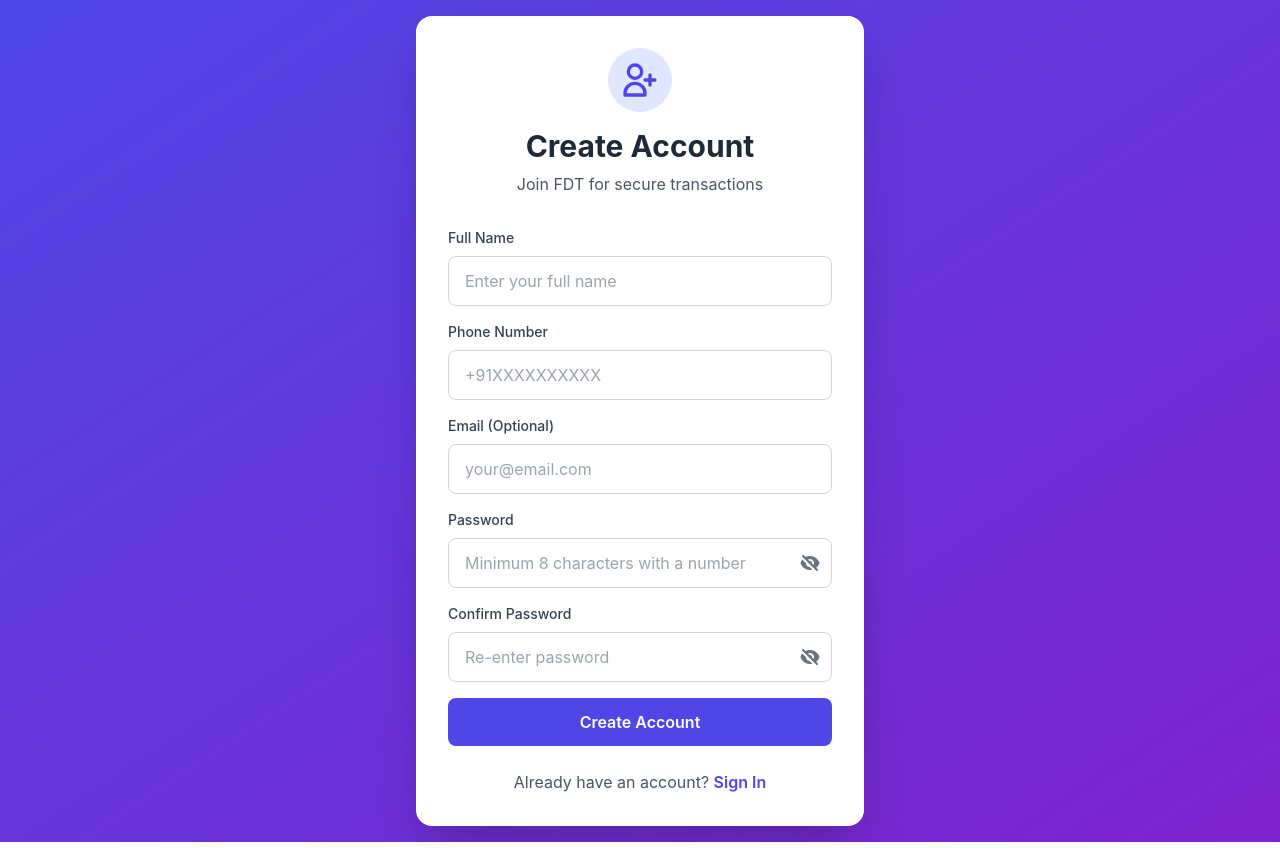
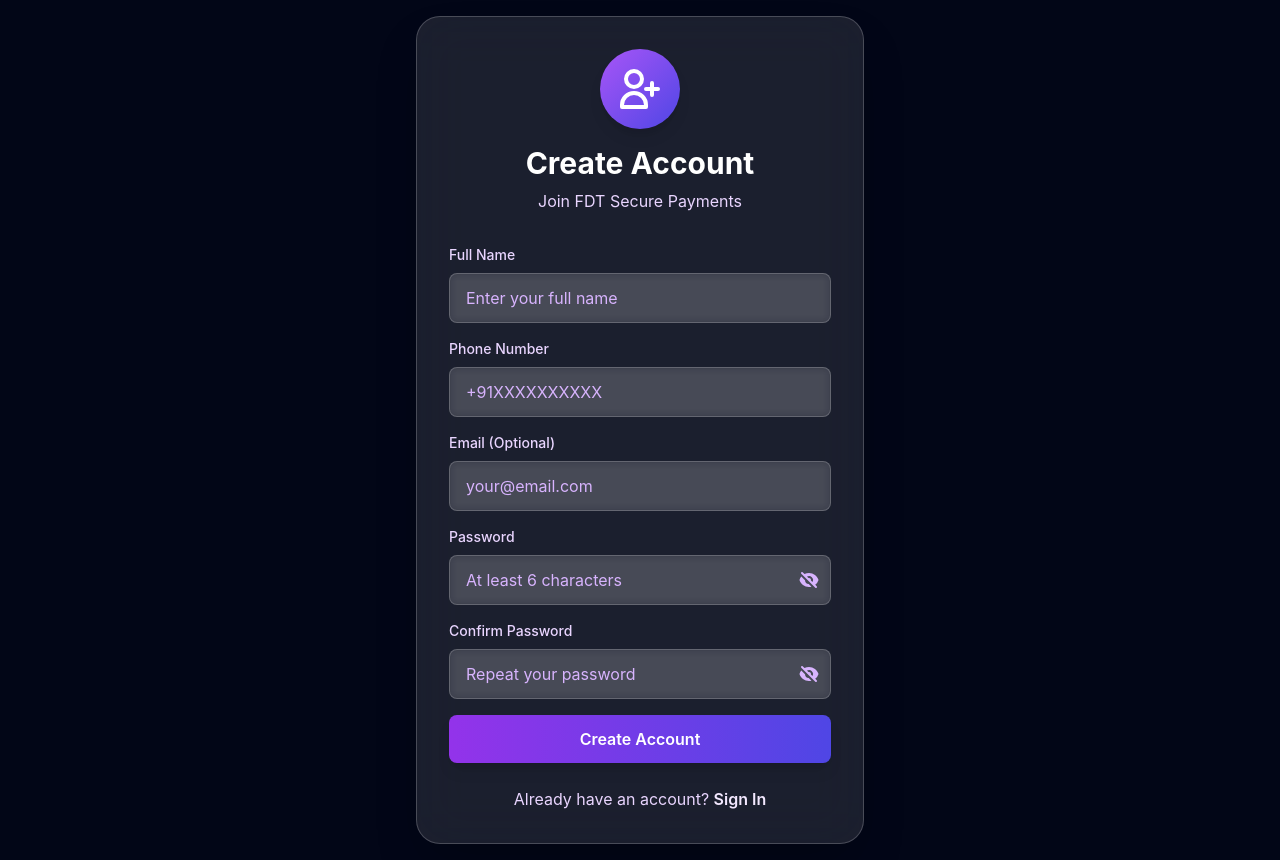
Before and after one commit to Nandeesh71/fdt-in-upi, a React (Create React App) app in the folder frontend/: page /register in a window 1280 px wide. Built offline with nearby package versions, Linux system fonts and the light colour scheme; no server answers.

Commit message:
Update RegisterScreen.js

```diff
--- a/frontend/src/components/RegisterScreen.js
+++ b/frontend/src/components/RegisterScreen.js
@@ -21,21 +21,16 @@ const RegisterScreen = ({ onRegister }) => {
   const [registeredToken, setRegisteredToken] = useState(null);
 
   const handleChange = (e) => {
-    setFormData({
-      ...formData,
-      [e.target.name]: e.target.value
-    });
+    setFormData({ ...formData, [e.target.name]: e.target.value });
     setError('');
   };
 
   const handleBiometricComplete = () => {
-    // User completed biometric setup
     onRegister(registeredUser, registeredToken);
     navigate('/dashboard');
   };
 
   const handleBiometricSkip = () => {
-    // User skipped biometric setup
     onRegister(registeredUser, registeredToken);
     navigate('/dashboard');
   };
@@ -43,12 +38,10 @@ const RegisterScreen = ({ onRegister }) => {
   // Show biometric setup screen after registration
   if (showBiometricSetup) {
     return (
-      <div className="min-h-screen bg-gradient-to-br from-indigo-600 to-purple-700 flex items-center justify-center p-4">
-        <BiometricSetup
-          onComplete={handleBiometricComplete}
-          onSkip={handleBiometricSkip}
-        />
-      </div>
+      <BiometricSetup
+        onComplete={handleBiometricComplete}
+        onSkip={handleBiometricSkip}
+      />
     );
   }
 
@@ -73,15 +66,13 @@ const RegisterScreen = ({ onRegister }) => {
       const response = await registerUser(userData);
 
       if (response.status === 'success') {
-        // Store user data and show biometric setup
         setRegisteredUser(response.user);
         setRegisteredToken(response.token);
 
-        // IMPORTANT: Save token to localStorage before showing BiometricSetup
-        // BiometricSetup needs the token to register credentials with the backend
-        // Using localStorage ensures token persists across app restarts for future biometric unlocks
-        localStorage.setItem('fdt_token', response.token);
-        localStorage.setItem('fdt_user', JSON.stringify(response.user));
+        // ✅ FIX: was using localStorage — now uses window.sessionStorage
+        //    to match where api.js reads the token from.
+        window.sessionStorage.setItem('fdt_token', response.token);
+        window.sessionStorage.setItem('fdt_user', JSON.stringify(response.user));
 
         setShowBiometricSetup(true);
       }
@@ -93,111 +84,90 @@ const RegisterScreen = ({ onRegister }) => {
   };
 
   return (
-    <div className="min-h-screen bg-gradient-to-br from-indigo-600 to-purple-700 flex items-center justify-center p-4">
-      <div className="bg-white rounded-2xl shadow-2xl w-full max-w-md p-8 fade-in">
+    <div className="min-h-screen bg-slate-950 flex items-center justify-center p-4 relative overflow-hidden">
+      <div className="bg-white/10 backdrop-blur-xl rounded-3xl shadow-2xl w-full max-w-md p-8 border border-white/20 relative z-10">
         <div className="text-center mb-8">
-          <div className="w-16 h-16 mx-auto bg-indigo-100 rounded-full flex items-center justify-center mb-4">
-            <svg
-              className="w-10 h-10 text-indigo-600"
-              fill="none"
-              stroke="currentColor"
-              viewBox="0 0 24 24"
-            >
-              <path
-                strokeLinecap="round"
-                strokeLinejoin="round"
-                strokeWidth={2}
-                d="M18 9v3m0 0v3m0-3h3m-3 0h-3m-2-5a4 4 0 11-8 0 4 4 0 018 0zM3 20a6 6 0 0112 0v1H3v-1z"
-              />
+          <div className="w-20 h-20 mx-auto bg-gradient-to-br from-purple-500 to-indigo-600 rounded-full flex items-center justify-center mb-4 shadow-lg">
+            <svg className="w-12 h-12 text-white" fill="none" stroke="currentColor" viewBox="0 0 24 24">
+              <path strokeLinecap="round" strokeLinejoin="round" strokeWidth={2} d="M18 9v3m0 0v3m0-3h3m-3 0h-3m-2-5a4 4 0 11-8 0 4 4 0 018 0zM3 20a6 6 0 0112 0v1H3v-1z" />
             </svg>
           </div>
-          <h2 className="text-3xl font-bold text-gray-800">Create Account</h2>
-          <p className="text-gray-600 mt-2">Join FDT for secure transactions</p>
+          <h2 className="text-3xl font-bold text-white mb-2">Create Account</h2>
+          <p className="text-purple-200">Join FDT Secure Payments</p>
         </div>
 
         {error && (
-          <div className="bg-red-50 border border-red-200 text-red-700 px-4 py-3 rounded-lg mb-4">
+          <div className="bg-red-500/20 border border-red-500/30 text-red-200 px-4 py-3 rounded-lg mb-4 backdrop-blur-sm">
             {error}
           </div>
         )}
 
         <form onSubmit={handleSubmit} className="space-y-4">
+          {/* Name */}
           <div>
-            <label className="block text-sm font-medium text-gray-700 mb-2">
-              Full Name
-            </label>
+            <label className="block text-sm font-medium text-purple-200 mb-2">Full Name</label>
             <input
               type="text"
               name="name"
               value={formData.name}
               onChange={handleChange}
               placeholder="Enter your full name"
-              className="w-full px-4 py-3 border border-gray-300 rounded-lg focus:ring-2 focus:ring-indigo-500 focus:border-transparent"
+              className="w-full px-4 py-3 bg-white/10 border border-white/20 rounded-lg focus:ring-2 focus:ring-purple-500 focus:border-transparent text-white placeholder-purple-300 backdrop-blur-sm"
               required
-              data-testid="register-name-input"
             />
           </div>
 
+          {/* Phone */}
           <div>
-            <label className="block text-sm font-medium text-gray-700 mb-2">
-              Phone Number
-            </label>
+            <label className="block text-sm font-medium text-purple-200 mb-2">Phone Number</label>
             <input
               type="tel"
               name="phone"
               value={formData.phone}
               onChange={handleChange}
               placeholder="+91XXXXXXXXXX"
-              className="w-full px-4 py-3 border border-gray-300 rounded-lg focus:ring-2 focus:ring-indigo-500 focus:border-transparent"
+              className="w-full px-4 py-3 bg-white/10 border border-white/20 rounded-lg focus:ring-2 focus:ring-purple-500 focus:border-transparent text-white placeholder-purple-300 backdrop-blur-sm"
               required
-              data-testid="register-phone-input"
             />
           </div>
 
+          {/* Email */}
           <div>
-            <label className="block text-sm font-medium text-gray-700 mb-2">
-              Email (Optional)
-            </label>
+            <label className="block text-sm font-medium text-purple-200 mb-2">Email (Optional)</label>
             <input
               type="email"
               name="email"
               value={formData.email}
               onChange={handleChange}
               placeholder="your@email.com"
-              className="w-full px-4 py-3 border border-gray-300 rounded-lg focus:ring-2 focus:ring-indigo-500 focus:border-transparent"
-              data-testid="register-email-input"
+              className="w-full px-4 py-3 bg-white/10 border border-white/20 rounded-lg focus:ring-2 focus:ring-purple-500 focus:border-transparent text-white placeholder-purple-300 backdrop-blur-sm"
             />
           </div>
 
+          {/* Password */}
           <div>
-            <label className="block text-sm font-medium text-gray-700 mb-2">
-              Password
-            </label>
+            <label className="block text-sm font-medium text-purple-200 mb-2">Password</label>
             <div className="relative">
               <input
-                type={showPassword ? "text" : "password"}
+                type={showPassword ? 'text' : 'password'}
                 name="password"
                 value={formData.password}
                 onChange={handleChange}
-                placeholder="Minimum 8 characters with a number"
-                className="w-full px-4 py-3 pr-10 border border-gray-300 rounded-lg focus:ring-2 focus:ring-indigo-500 focus:border-transparent"
+                placeholder="At least 6 characters"
+                className="w-full px-4 py-3 bg-white/10 border border-white/20 rounded-lg focus:ring-2 focus:ring-purple-500 focus:border-transparent text-white placeholder-purple-300 backdrop-blur-sm"
                 required
-                data-testid="register-password-input"
               />
               <button
                 type="button"
                 onClick={() => setShowPassword(!showPassword)}
-                className="absolute right-3 top-1/2 transform -translate-y-1/2 text-gray-500 hover:text-gray-700 transition"
-                title={showPassword ? "Hide password" : "Show password"}
+                className="absolute right-3 top-1/2 transform -translate-y-1/2 text-purple-300 hover:text-purple-100 transition"
               >
                 {showPassword ? (
-                  // Eye icon (visible)
                   <svg xmlns="http://www.w3.org/2000/svg" className="h-5 w-5" viewBox="0 0 20 20" fill="currentColor">
                     <path d="M10 12a2 2 0 100-4 2 2 0 000 4z" />
                     <path fillRule="evenodd" d="M.458 10C1.732 5.943 5.522 3 10 3s8.268 2.943 9.542 7c-1.274 4.057-5.064 7-9.542 7S1.732 14.057.458 10zM14 10a4 4 0 11-8 0 4 4 0 018 0z" clipRule="evenodd" />
                   </svg>
                 ) : (
-                  // Eye-slash icon (hidden)
                   <svg xmlns="http://www.w3.org/2000/svg" className="h-5 w-5" viewBox="0 0 20 20" fill="currentColor">
                     <path fillRule="evenodd" d="M3.707 2.293a1 1 0 00-1.414 1.414l14 14a1 1 0 001.414-1.414l-1.473-1.473A10.014 10.014 0 0019.542 10C18.268 5.943 14.478 3 10 3a9.958 9.958 0 00-4.512 1.074l-1.78-1.781zm4.261 4.26l1.514 1.515a2.003 2.003 0 012.45 2.45l1.514 1.514a4 4 0 00-5.478-5.478z" clipRule="evenodd" />
                     <path d="M12.454 16.697L9.75 13.992a4 4 0 01-3.742-3.741L2.335 6.578A9.98 9.98 0 00.458 10c1.274 4.057 5.065 7 9.542 7 .847 0 1.669-.105 2.454-.303z" />
@@ -207,35 +177,30 @@ const RegisterScreen = ({ onRegister }) => {
             </div>
           </div>
 
+          {/* Confirm Password */}
           <div>
-            <label className="block text-sm font-medium text-gray-700 mb-2">
-              Confirm Password
-            </label>
+            <label className="block text-sm font-medium text-purple-200 mb-2">Confirm Password</label>
             <div className="relative">
               <input
-                type={showConfirmPassword ? "text" : "password"}
+                type={showConfirmPassword ? 'text' : 'password'}
                 name="confirmPassword"
                 value={formData.confirmPassword}
                 onChange={handleChange}
-                placeholder="Re-enter password"
-                className="w-full px-4 py-3 pr-10 border border-gray-300 rounded-lg focus:ring-2 focus:ring-indigo-500 focus:border-transparent"
+                placeholder="Repeat your password"
+                className="w-full px-4 py-3 bg-white/10 border border-white/20 rounded-lg focus:ring-2 focus:ring-purple-500 focus:border-transparent text-white placeholder-purple-300 backdrop-blur-sm"
                 required
-                data-testid="register-confirm-password-input"
               />
               <button
                 type="button"
                 onClick={() => setShowConfirmPassword(!showConfirmPassword)}
-                className="absolute right-3 top-1/2 transform -translate-y-1/2 text-gray-500 hover:text-gray-700 transition"
-                title={showConfirmPassword ? "Hide password" : "Show password"}
+                className="absolute right-3 top-1/2 transform -translate-y-1/2 text-purple-300 hover:text-purple-100 transition"
               >
                 {showConfirmPassword ? (
-                  // Eye icon (visible)
                   <svg xmlns="http://www.w3.org/2000/svg" className="h-5 w-5" viewBox="0 0 20 20" fill="currentColor">
                     <path d="M10 12a2 2 0 100-4 2 2 0 000 4z" />
                     <path fillRule="evenodd" d="M.458 10C1.732 5.943 5.522 3 10 3s8.268 2.943 9.542 7c-1.274 4.057-5.064 7-9.542 7S1.732 14.057.458 10zM14 10a4 4 0 11-8 0 4 4 0 018 0z" clipRule="evenodd" />
                   </svg>
                 ) : (
-                  // Eye-slash icon (hidden)
                   <svg xmlns="http://www.w3.org/2000/svg" className="h-5 w-5" viewBox="0 0 20 20" fill="currentColor">
                     <path fillRule="evenodd" d="M3.707 2.293a1 1 0 00-1.414 1.414l14 14a1 1 0 001.414-1.414l-1.473-1.473A10.014 10.014 0 0019.542 10C18.268 5.943 14.478 3 10 3a9.958 9.958 0 00-4.512 1.074l-1.78-1.781zm4.261 4.26l1.514 1.515a2.003 2.003 0 012.45 2.45l1.514 1.514a4 4 0 00-5.478-5.478z" clipRule="evenodd" />
                     <path d="M12.454 16.697L9.75 13.992a4 4 0 01-3.742-3.741L2.335 6.578A9.98 9.98 0 00.458 10c1.274 4.057 5.065 7 9.542 7 .847 0 1.669-.105 2.454-.303z" />
@@ -248,17 +213,23 @@ const RegisterScreen = ({ onRegister }) => {
           <button
             type="submit"
             disabled={loading}
-            className="w-full bg-indigo-600 text-white py-3 rounded-lg font-semibold hover:bg-indigo-700 transition duration-200 disabled:bg-gray-400 mt-6"
-            data-testid="register-submit-button"
+            className="w-full bg-gradient-to-r from-purple-600 to-indigo-600 text-white py-3 rounded-lg font-semibold hover:from-purple-700 hover:to-indigo-700 transition duration-200 disabled:opacity-50 shadow-lg transform hover:scale-105"
           >
-            {loading ? 'Creating Account...' : 'Create Account'}
+            {loading ? (
+              <span className="flex items-center justify-center">
+                <div className="w-5 h-5 border-2 border-white border-t-transparent rounded-full animate-spin mr-2"></div>
+                Creating Account...
+              </span>
+            ) : (
+              'Create Account'
+            )}
           </button>
         </form>
 
-        <div className="mt-6 text-center">
-          <p className="text-gray-600">
+        <div className="text-center mt-6">
+          <p className="text-purple-200">
             Already have an account?{' '}
-            <Link to="/login" className="text-indigo-600 font-semibold hover:text-indigo-700">
+            <Link to="/login" className="text-purple-100 font-semibold hover:text-white">
               Sign In
             </Link>
           </p>
```
